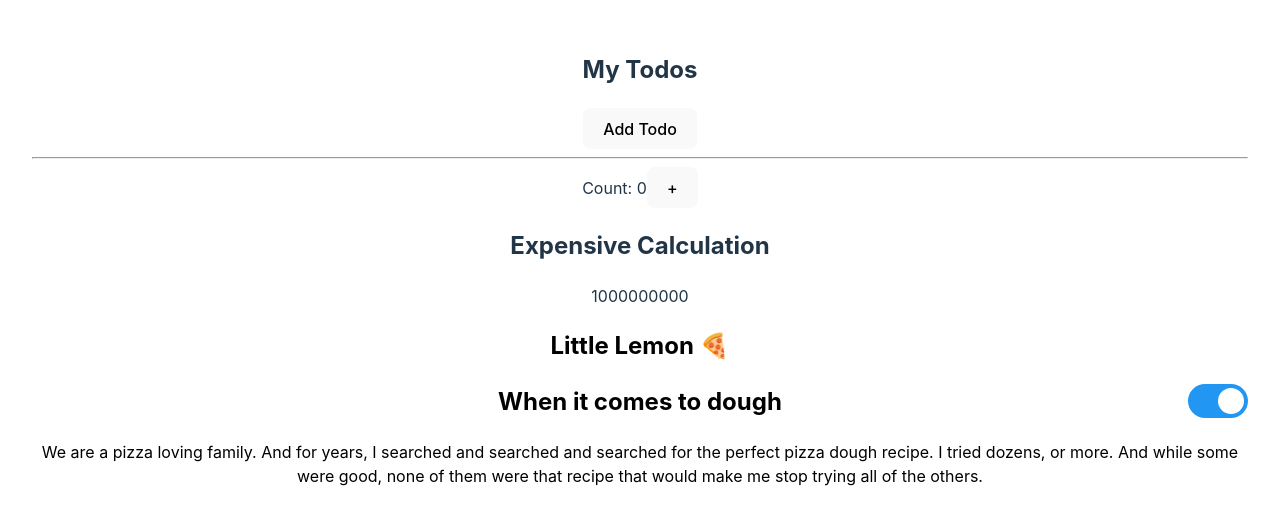
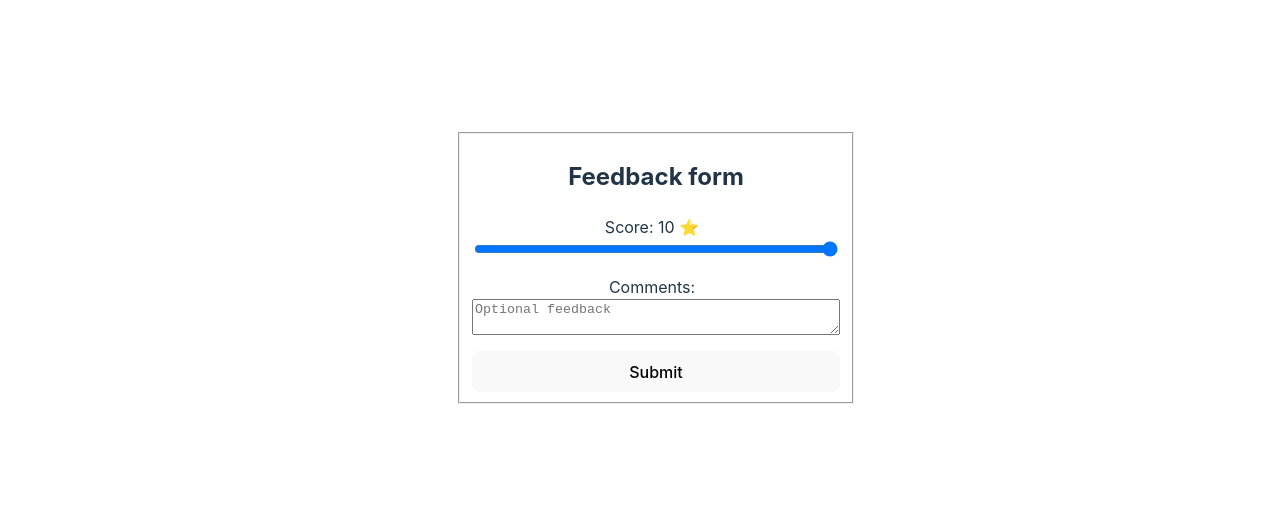
Before and after one commit to selahjs/react-advanced-meta, a React (Vite) app: page / in a window 1280 px wide. Shown: the part 132-656 px from the top of the page. Built offline with nearby package versions, Linux system fonts and the light colour scheme.

Commit message:
add testing

```diff
--- /dev/null
+++ b/jest.setup.mjs
@@ -0,0 +1,2 @@
+// jest.setup.mjs
+import '@testing-library/jest-dom';
--- a/src/App.css
+++ b/src/App.css
@@ -3,6 +3,24 @@
   margin: 0 auto;
   padding: 2rem;
   text-align: center;
+}
+.App {
+  padding: 16px;
+  width: 400px;
+}
+fieldset {
+  display: flex;
+  flex-direction: column;
+}
+
+label {
+  margin-right: 8px;
+}
+
+.Field {
+  padding-bottom: 16px;
+  display: flex;
+  flex-direction: column;
 }
 .overlay {
   position: fixed; /* Sit on top of the page content */
--- a/src/App.tsx
+++ b/src/App.tsx
@@ -1,123 +1,16 @@
 import "./App.css";
-import { ThemeProvider, useTheme } from "./ThemeContext";
-import Switch from "./Switch";
-import React from "react";
-
-const Title = ({ children }: { children: any }) => {
-  const { theme } = useTheme();
-  return (
-    <h2
-      style={{
-        color: theme === "light" ? "black" : "white",
-      }}
-    >
-      {children}
-    </h2>
-  );
-};
-
-const Paragraph = ({ children }: { children: any }) => {
-  const { theme } = useTheme();
-  return (
-    <p
-      style={{
-        color: theme === "light" ? "black" : "white",
-      }}
-    >
-      {children}
-    </p>
-  );
-};
-
-const Content = () => {
-  console.log('content-rendered')
-  return (
-    <div>
-      <Paragraph>
-        We are a pizza loving family. And for years, I searched and searched and
-        searched for the perfect pizza dough recipe. I tried dozens, or more.
-        And while some were good, none of them were that recipe that would
-        make me stop trying all of the others.
-      </Paragraph>
-    </div>
-  );
-};
-
-const Header = () => {
-  return (
-    <header>
-      <Title>Little Lemon 🍕</Title>
-      <Switch />
-    </header>
-  );
-};
-
-// The page component will not rerender just because the themeContext changed. with the help of React.memo()
-// the Content component will also not rerener since it's the child of Page
-const Page = React.memo(() => {
-  console.log('page-rendered')
-  return (
-    <div className="Page">
-      <Title>When it comes to dough</Title>
-      <Content />
-    </div>
-  );
-});
+import FeedbackForm from "./FeedBackForm";
 
 function App() {
-  const { theme } = useTheme();
-  const [count, setCount] = React.useState(0);
-  const [todos, setTodos] = React.useState<string[]>([]);
-  // we use React.useMemo() to memoize expensive tasks
-  const calculation = React.useMemo(() => expensiveCalculation(count), [count]);
+  const handleSubmit = () => {
+    console.log("Form submitted!");
+  };
 
-  const increment = () => {
-    setCount((c) => c + 1);
-  };
-  const addTodo = () => {
-    setTodos((t) => [...t, "New Todo"]);
-  };
   return (
-    <div
-      className="App"
-      style={{
-        backgroundColor: theme === "light" ? "white" : "black",
-      }}
-    >
-      <div>
-      <div>
-        <h2>My Todos</h2>
-        {todos.map((todo, index) => {
-          return <p key={index}>{todo}</p>;
-        })}
-        <button onClick={addTodo}>Add Todo</button>
-      </div>
-      <hr />
-      <div>
-        Count: {count}
-        <button onClick={increment}>+</button>
-        <h2>Expensive Calculation</h2>
-        {calculation}
-      </div>
-    </div>
-      <Header />
-      <Page />
+    <div className="App">
+      <FeedbackForm onSubmit={handleSubmit} />
     </div>
   );
 }
-const expensiveCalculation = (num: number) => {
-  console.log("Calculating...");
-  for (let i = 0; i < 1000000000; i++) {
-    num += 1;
-  }
-  return num;
-};
-function Root() {
-  return (
-    <ThemeProvider>
-      <App />
-    </ThemeProvider>
-  );
-}
 
-export default Root;
+export default App;
--- /dev/null
+++ b/src/FeedBackForm.tsx
@@ -0,0 +1,60 @@
+import "./App.css";
+import { useState } from "react";
+
+function FeedbackForm({onSubmit}: {onSubmit:any}) {
+  const [score, setScore] = useState("10");
+  const [comment, setComment] = useState("");
+
+  const isDisabled = Number(score) < 5 && comment.length <= 10;
+
+  const textAreaPlaceholder = isDisabled
+    ? "Please provide a comment explaining why the experience was not good. Minimum length is 10 characters."
+    : "Optional feedback";
+
+  const handleSubmit = (e: any) => {
+    e.preventDefault();
+    onSubmit({score, comment});
+  };
+
+  return (
+    <div className="App">
+      <form onSubmit={handleSubmit}>
+        <fieldset>
+          <h2>Feedback form</h2>
+          <div className="Field">
+            <label htmlFor="score">Score: {score} ⭐</label>
+            <input
+              id="score"
+              data-testid="score"
+              value={score}
+              onChange={(e) => {
+                setScore(e.target.value);
+              }}
+              type="range"
+              min="0"
+              max="10"
+            />
+          </div>
+          <div className="Field">
+            <label htmlFor="comment">Comments:</label>
+            <textarea
+              id="comment"
+              data-testid="comment"
+              placeholder={textAreaPlaceholder}
+              name="comment"
+              value={comment}
+              onChange={(e) => {
+                setComment(e.target.value);
+              }}
+            />
+          </div>
+          <button type="submit" disabled={isDisabled}>
+            Submit
+          </button>
+        </fieldset>
+      </form>
+    </div>
+  );
+}
+
+export default FeedbackForm;
```
Also changed, not shown: babel.config.cjs (added, +7 -0 lines), jest.config.cjs (added, +11 -0 lines), package.json (+13 -1 lines), src/App copy.tsx (deleted, +0 -74 lines), src/ReactContextAPI.tsx (added, +123 -0 lines), 2 other files (tests, documents, lock files or other folders).
